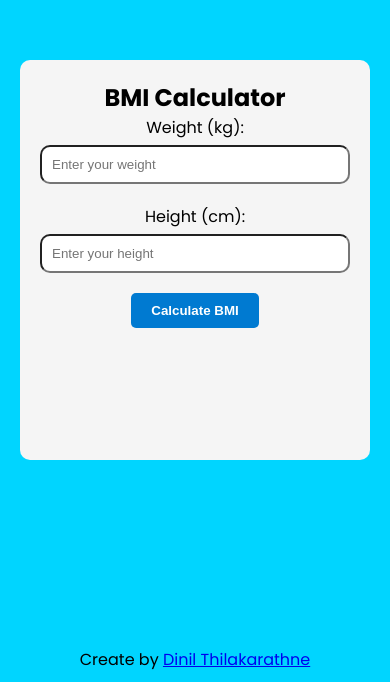
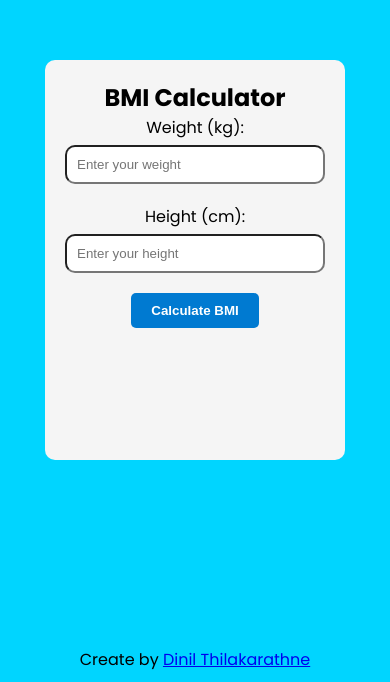
Before and after one commit to Dinil-Thilakarathne/50-js-projects, a plain HTML site: page bmi calculator/index.html in a window 390 px wide. Shown: the part 162-844 px from the top of the page. Drawn offline with Linux system fonts and the light colour scheme.

Commit message:
Update style.css

```diff
--- a/bmi calculator/style.css
+++ b/bmi calculator/style.css
@@ -64,3 +64,9 @@ button:hover{
     position: absolute;
     bottom: 10px;
 }
+
+@media (max-width:768px) {
+    .calculator{
+        width: 300px;
+    }
+}
```
